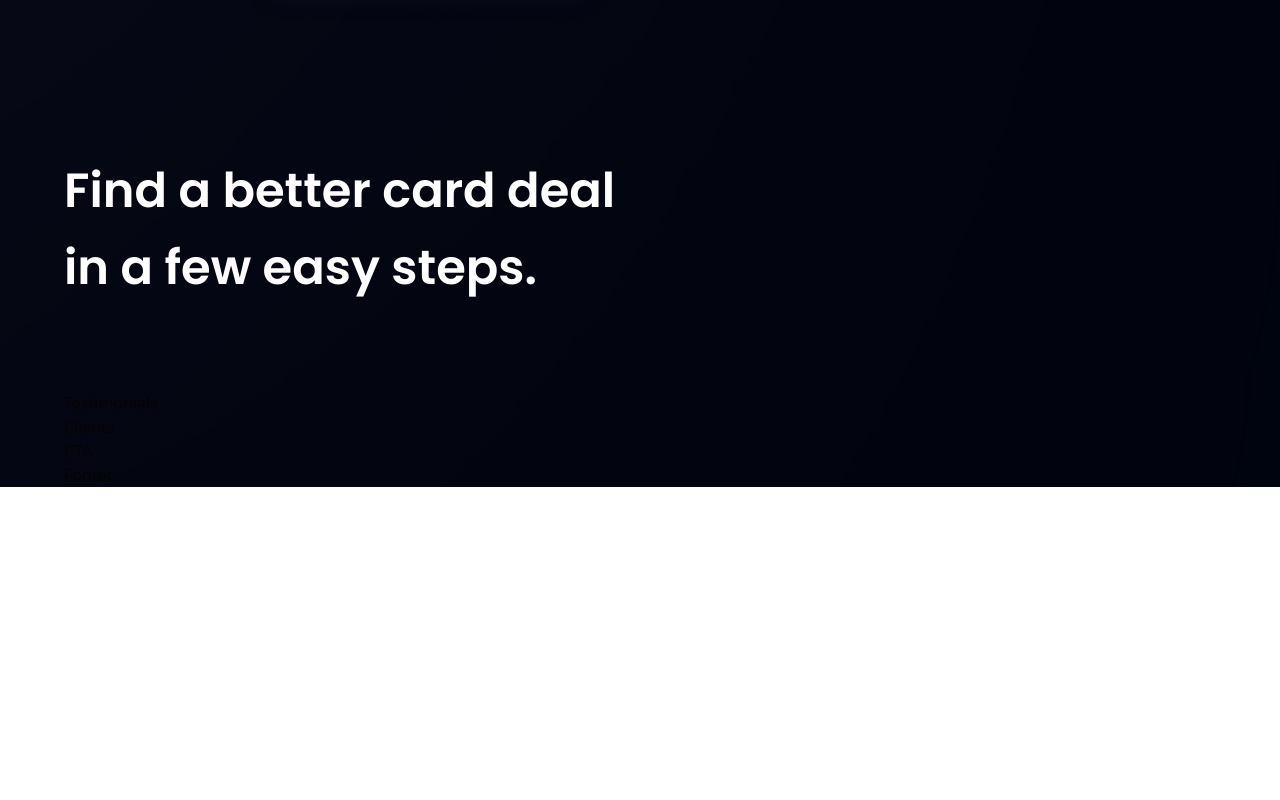
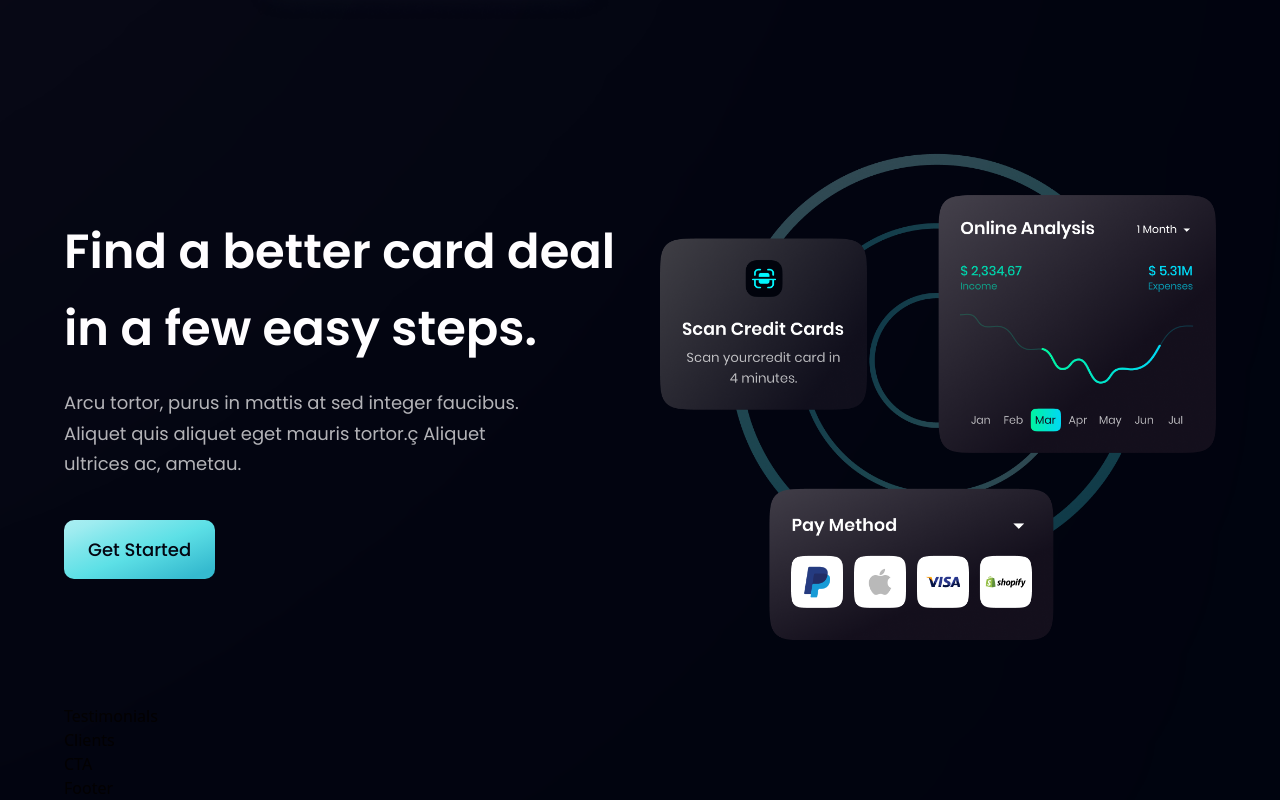
Before and after one commit to MG10327/BankApp, a React (Vite) app: page / in a window 1280 px wide. Shown: the part 2100-2900 px from the top of the page. Before the commit the page ends 2587 px from the top, so only its background shows below. Built offline with nearby package versions, Linux system fonts and the light colour scheme.

Commit message:
add more text and button to card deals component

```diff
--- a/src/components/CardDeal.jsx
+++ b/src/components/CardDeal.jsx
@@ -8,7 +8,15 @@
     <section className={layout.section}>
       <div className={layout.sectionInfo}>
         <h2 className={styles.heading2}>Find a better card deal <br className='sm:block hidden'/> in a few easy steps.</h2>
-        <p className={`${styles.paragraph} max-w-[470px] mt-5`}></p>
+        <p className={`${styles.paragraph} max-w-[470px] mt-5`}>
+        Arcu tortor, purus in mattis at sed integer faucibus. Aliquet quis
+        aliquet eget mauris tortor.ç Aliquet ultrices ac, ametau.</p>
+
+        <Button styles={`mt-10`} />
+      </div>
+
+      <div className={layout.sectionImg}>
+        <img src={card} alt="card" className='w-[100%] h-[100%]' />
       </div>
     </section>
   )
```
